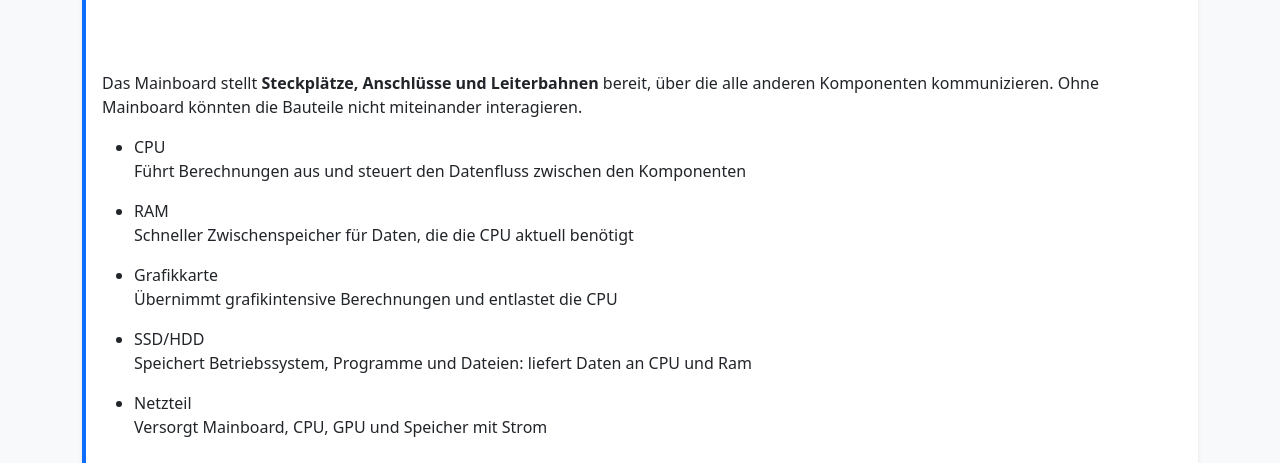
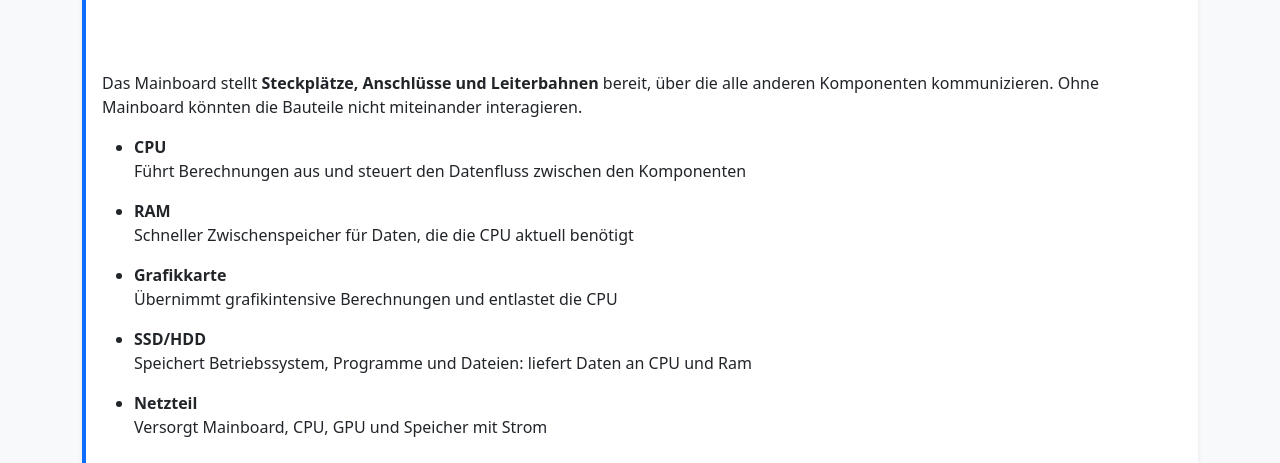
Before and after one commit to EymenSevim/Hardware-PC-Komponenten, a plain HTML site: page Hardware und PC-Komponenten/Aufbau.html in a window 1280 px wide. Shown: the part 1120-1583 px from the top of the page. Drawn offline with nearby package versions, Linux system fonts and the light colour scheme.

Commit message:
Aufbau 1.Mainboard verbessert

```diff
--- a/Hardware und PC-Komponenten/Aufbau.html
+++ b/Hardware und PC-Komponenten/Aufbau.html
@@ -120,19 +120,19 @@
                 <p class="card-text mt-3">
                 Das Mainboard stellt <strong>Steckplätze, Anschlüsse und Leiterbahnen</strong> bereit, über die alle anderen Komponenten kommunizieren. Ohne Mainboard könnten die Bauteile nicht miteinander interagieren.
                 <ul>
-                  <li>CPU</li>
+                  <li><strong>CPU</strong></li>
                   <p>Führt Berechnungen aus und steuert den Datenfluss zwischen den Komponenten</p>
 
-                  <li>RAM</li>
+                  <li><strong>RAM</strong></li>
                   <p>Schneller Zwischenspeicher für Daten, die die CPU aktuell benötigt</p>
 
-                  <li>Grafikkarte</li>
+                  <li><strong>Grafikkarte</strong></li>
                   <p>Übernimmt grafikintensive Berechnungen und entlastet die CPU</p>
 
-                  <li>SSD/HDD</li>
+                  <li><strong>SSD/HDD</strong></li>
                   <p>Speichert Betriebssystem, Programme und Dateien: liefert Daten an CPU und Ram</p>
 
-                  <li>Netzteil</li>
+                  <li><strong>Netzteil</strong></li>
                   <p>Versorgt Mainboard, CPU, GPU und Speicher mit Strom</p>
                 </ul>
                 </p>
```
